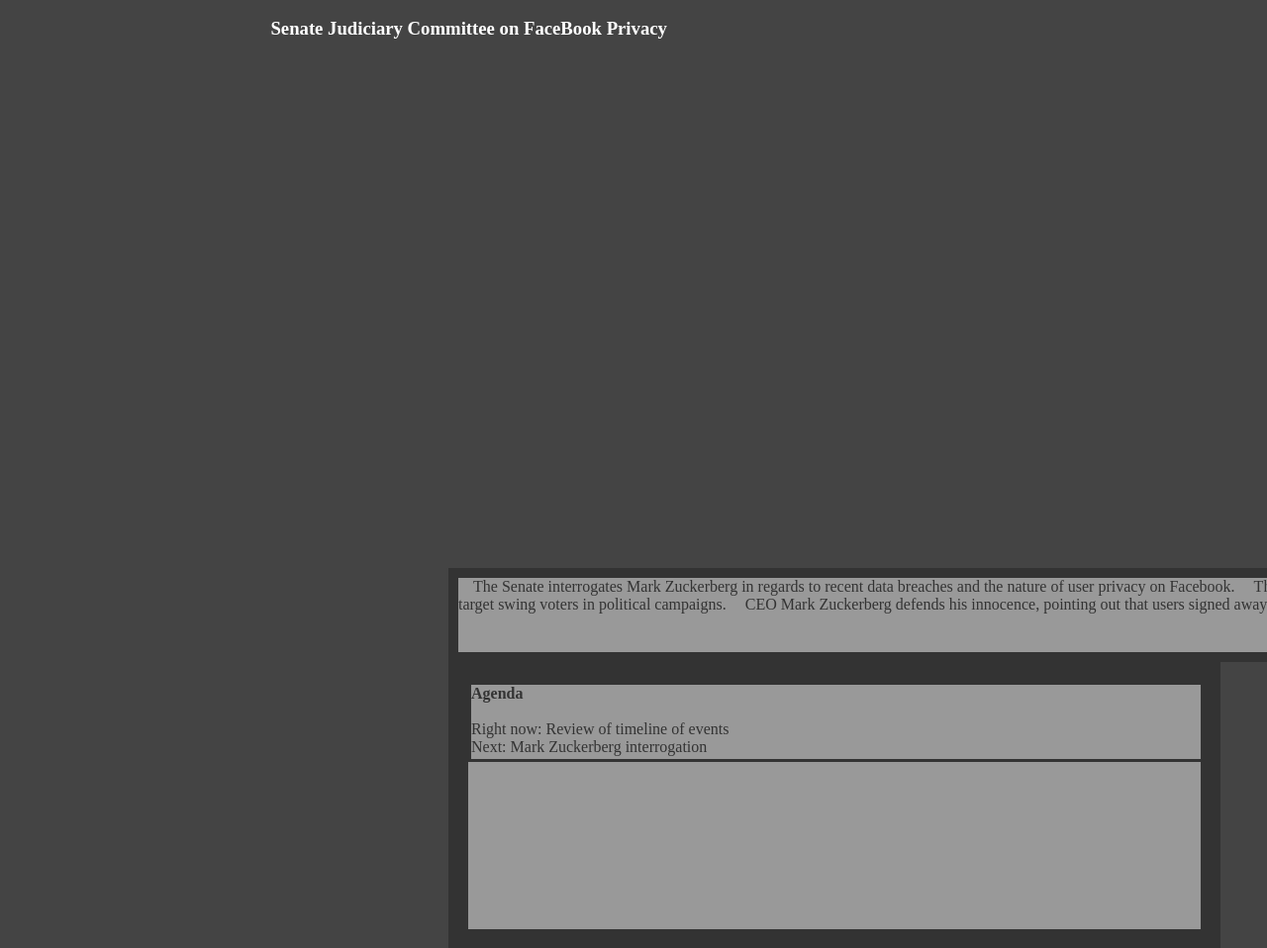
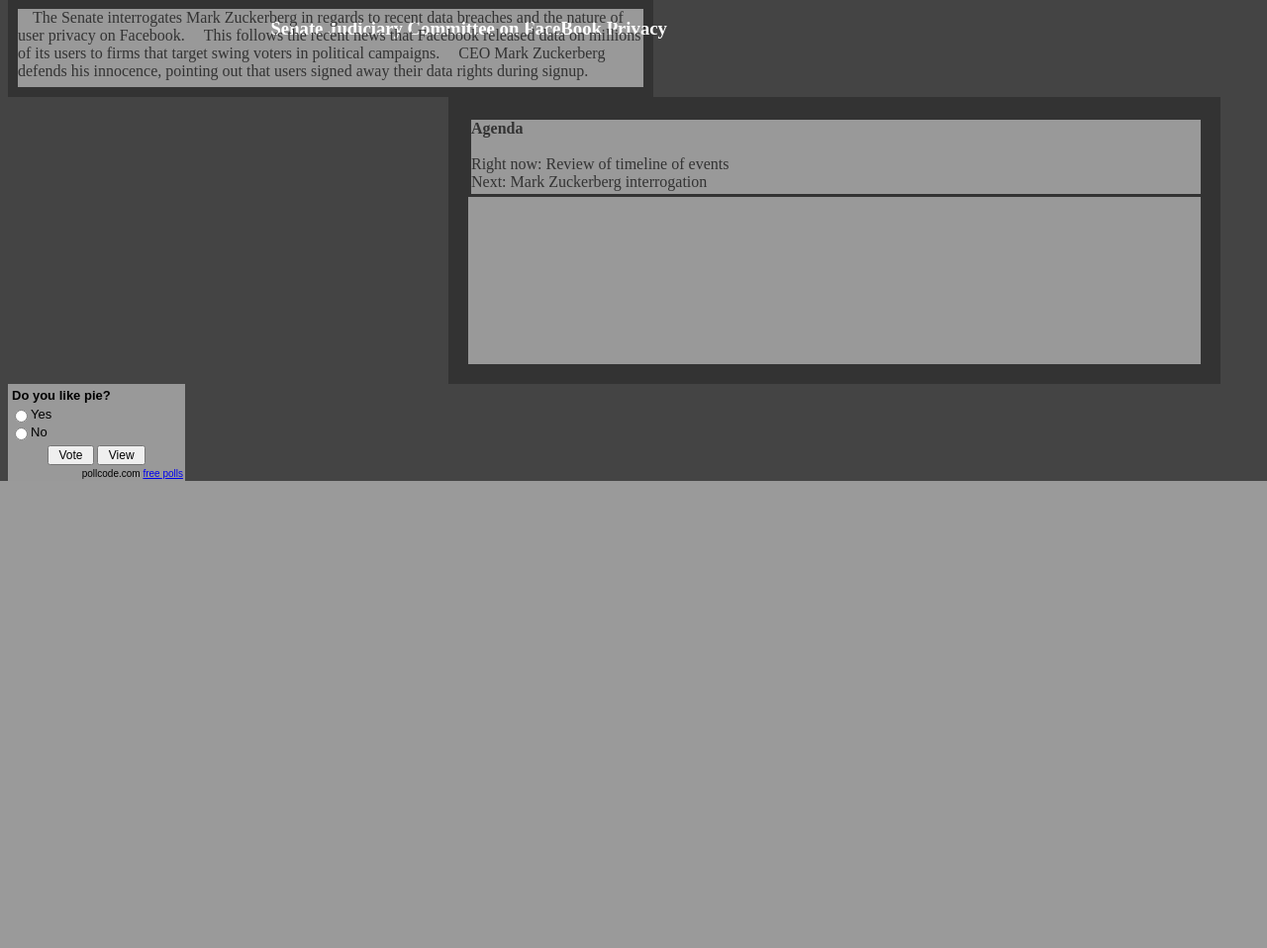
Before and after one commit to tarkin96/4140Spring2018, a PHP site: page /home_page.php in a window 1280 px wide; the page is wider, and only the part inside the window is pictured. Shown: the part 623-1581 px from the top of that part at 99% size. After the commit the page ends 1109 px from the top of that part, so only its background shows below. Run offline with PHP 8.4, Linux system fonts and the light colour scheme; some web fonts are replaced.

Commit message:
work on bottom part of page #3

```diff
--- a/files/mystyles.css
+++ b/files/mystyles.css
@@ -186,11 +186,9 @@ input.submitmsg {
 
 .eventdesc {
 	border: 10px solid #333;
-	width: 1430px;
-	height: 75px;
+	width: 50%;
+	height: 10%;
 	background: #999;
-	margin-left: 445px;
-	margin-top: 575px;
 	float: top;
 }
 
```
